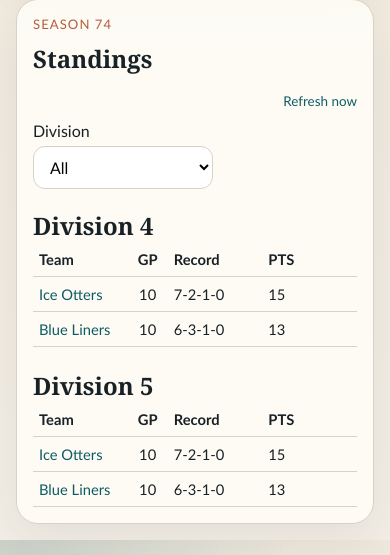
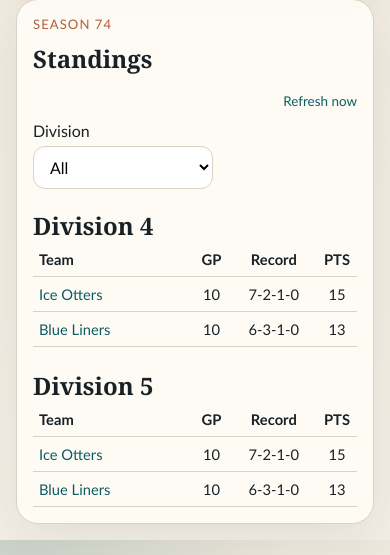
Before and after one commit to fredhope2000/siahl-tts, a FastAPI app: page /standings in a window 390 px wide. Shown: the part 289-844 px from the top of the page. Run offline with FastAPI, Linux system fonts and the light colour scheme.

Commit message:
desktop/mobile table split

```diff
--- a/app/static/css/site.css
+++ b/app/static/css/site.css
@@ -389,10 +389,6 @@ a:hover {
   width: 4rem;
 }
 
-.col-mobile {
-  display: none;
-}
-
 .data-table .col-roster-number {
   width: 3.2rem;
 }
@@ -438,6 +434,10 @@ a:hover {
 .standings-table td:nth-child(7),
 .standings-table th:nth-child(7) {
   text-align: center;
+}
+
+.standings-table-mobile {
+  display: none;
 }
 
 .roster-table td:first-child,
@@ -803,38 +803,47 @@ a:hover {
     width: 100%;
   }
 
-  .col-desktop {
+  .standings-table-desktop {
     display: none;
   }
 
-  .col-mobile {
-    display: table-cell;
-  }
-
-  .standings-table {
+  .standings-table-mobile {
+    display: table;
     font-size: 0.92rem;
   }
 
-  .standings-table th,
-  .standings-table td {
+  .standings-table-mobile th,
+  .standings-table-mobile td {
     padding: 8px 6px;
   }
 
-  .standings-table .col-record {
+  .standings-table-mobile .col-record {
     width: 5.4rem;
   }
 
-  .standings-table .col-gp-mobile {
+  .standings-table-mobile .col-gp-mobile {
     width: 2.4rem;
   }
 
-  .standings-table .col-points,
-  .standings-table .col-stat-wide {
+  .standings-table-mobile .col-points {
     width: 2.5rem;
   }
 
-  .standings-table td:nth-child(3),
-  .standings-table th:nth-child(3) {
+  .standings-table-mobile td:nth-child(2),
+  .standings-table-mobile th:nth-child(2),
+  .standings-table-mobile td:nth-child(3),
+  .standings-table-mobile th:nth-child(3),
+  .standings-table-mobile td:nth-child(4),
+  .standings-table-mobile th:nth-child(4) {
     text-align: center;
   }
+
+  .standings-table-desktop {
+    font-size: 0.92rem;
+  }
+
+  .standings-table-desktop th,
+  .standings-table-desktop td {
+    padding: 8px 6px;
+  }
 }
--- a/app/templates/partials/standings_table.html
+++ b/app/templates/partials/standings_table.html
@@ -1,48 +1,69 @@
 {% if standings %}
 <div class="table-wrap">
-  <table class="data-table standings-table">
+  <table class="data-table standings-table standings-table-desktop">
     <colgroup>
       <col class="col-team">
-      <col class="col-stat col-desktop">
-      <col class="col-gp-mobile col-mobile">
-      <col class="col-stat col-desktop">
-      <col class="col-stat col-desktop">
-      <col class="col-stat col-desktop">
-      <col class="col-stat-wide col-desktop">
-      <col class="col-record col-mobile">
+      <col class="col-stat">
+      <col class="col-stat">
+      <col class="col-stat">
+      <col class="col-stat">
       <col class="col-stat-wide">
-      <col class="col-streak col-desktop">
-      <col class="col-tiebreak col-desktop">
+      <col class="col-stat-wide">
+      <col class="col-streak">
+      <col class="col-tiebreak">
     </colgroup>
     <thead>
       <tr>
         <th>Team</th>
-        <th class="col-desktop">GP</th>
-        <th class="col-mobile">GP</th>
-        <th class="col-desktop">W</th>
-        <th class="col-desktop">L</th>
-        <th class="col-desktop">T</th>
-        <th class="col-desktop">OTL</th>
-        <th class="col-mobile">Record</th>
+        <th>GP</th>
+        <th>W</th>
+        <th>L</th>
+        <th>T</th>
+        <th>OTL</th>
         <th>PTS</th>
-        <th class="col-desktop">STRK</th>
-        <th class="col-desktop">TB</th>
+        <th>STRK</th>
+        <th>TB</th>
       </tr>
     </thead>
     <tbody>
       {% for row in standings %}
       <tr>
         <td><a href="/teams/{{ row.team_id }}">{{ row.team_name }}</a></td>
-        <td class="col-desktop">{{ row.gp or 0 }}</td>
-        <td class="col-mobile">{{ row.gp or 0 }}</td>
-        <td class="col-desktop">{{ row.w or 0 }}</td>
-        <td class="col-desktop">{{ row.l or 0 }}</td>
-        <td class="col-desktop">{{ row.t or 0 }}</td>
-        <td class="col-desktop">{{ row.otl or 0 }}</td>
-        <td class="col-mobile">{{ row.w or 0 }}-{{ row.l or 0 }}-{{ row.t or 0 }}-{{ row.otl or 0 }}</td>
+        <td>{{ row.gp or 0 }}</td>
+        <td>{{ row.w or 0 }}</td>
+        <td>{{ row.l or 0 }}</td>
+        <td>{{ row.t or 0 }}</td>
+        <td>{{ row.otl or 0 }}</td>
         <td>{{ row.pts or 0 }}</td>
-        <td class="col-desktop">{{ row.streak or 0 }}</td>
-        <td class="col-desktop">{{ row.tiebreaker or 0 }}</td>
+        <td>{{ row.streak or 0 }}</td>
+        <td>{{ row.tiebreaker or 0 }}</td>
+      </tr>
+      {% endfor %}
+    </tbody>
+  </table>
+
+  <table class="data-table standings-table standings-table-mobile">
+    <colgroup>
+      <col class="col-team">
+      <col class="col-gp-mobile">
+      <col class="col-record">
+      <col class="col-points">
+    </colgroup>
+    <thead>
+      <tr>
+        <th>Team</th>
+        <th>GP</th>
+        <th>Record</th>
+        <th>PTS</th>
+      </tr>
+    </thead>
+    <tbody>
+      {% for row in standings %}
+      <tr>
+        <td><a href="/teams/{{ row.team_id }}">{{ row.team_name }}</a></td>
+        <td>{{ row.gp or 0 }}</td>
+        <td>{{ row.w or 0 }}-{{ row.l or 0 }}-{{ row.t or 0 }}-{{ row.otl or 0 }}</td>
+        <td>{{ row.pts or 0 }}</td>
       </tr>
       {% endfor %}
     </tbody>
```
